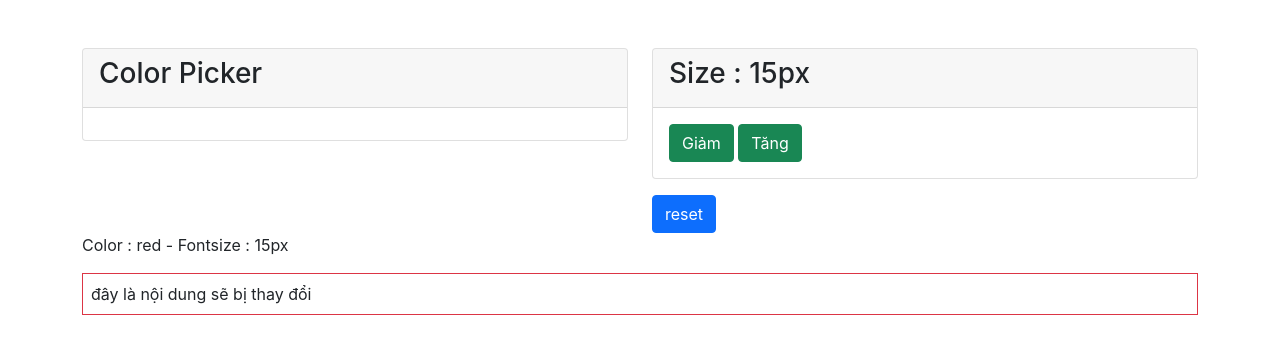
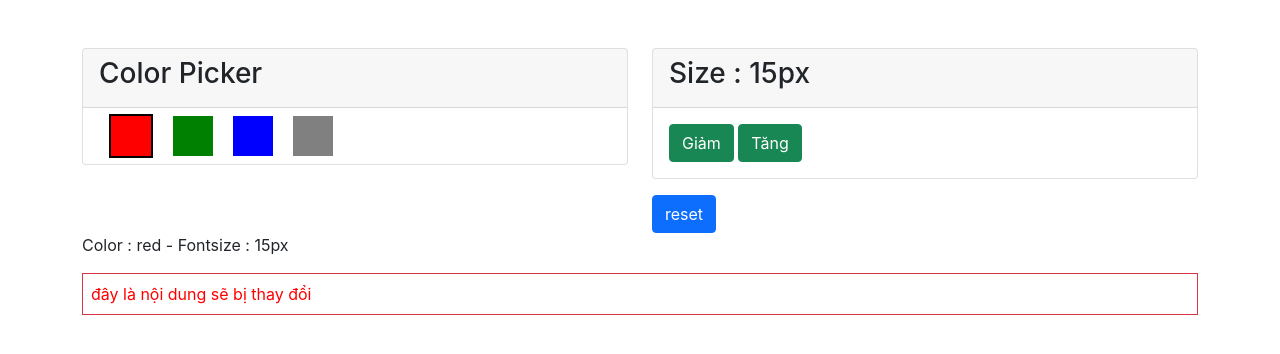
Before and after one commit to Huunhat22/settingtext, a React (Create React App) app: page / in a window 1280 px wide. Shown: the top 354 px of the page. Built offline with nearby package versions, Linux system fonts and the light colour scheme.

Commit message:
thêm xử lý sự kiện cho color picker

```diff
--- a/src/App.js
+++ b/src/App.js
@@ -1,37 +1,38 @@
 import { Component } from 'react';
 import './App.css';
+import Reset from './components/Reset';
+import Colorpicker from './components/Colorpicker';
+import Result from './components/Result';
+import Sizesetting from './components/Sizesetting';
 
 class App extends Component {
+
+  //Tạo State để truyền vào component
+  constructor(props){
+    super(props);
+    this.state = {
+      color : 'red',
+      fontsize : 15
+    };
+  }
+
+  onSetColor = (param) =>{
+    // console.log(param);
+    this.setState({
+      color : param
+    });
+  }
+
   render(){
     return (
       <div className='container'>
           <div className='row mt-5'>
+            <Colorpicker colorRecive = {this.state.color} onReciveColor = {this.onSetColor}></Colorpicker>
             <div className="col-xs-6 col-sm-6 col-md-6 col-lg-6">
-              <div className="card mb-3">
-                <div className="card-header">
-                  <h3>Color Picker</h3>
-                </div>
-                <div className="card-body">
-
-                </div>
-              </div>
+              <Sizesetting></Sizesetting>
+              <Reset></Reset>
             </div>
-            <div className="col-xs-6 col-sm-6 col-md-6 col-lg-6">
-              <div className="card mb-3">
-                <div className="card-header">
-                  <h3>Size : 15px</h3>
-                </div>
-                <div className="card-body">
-                  <button type="button" className="btn btn-success" >Giảm</button>&nbsp;
-                  <button type="button" className="btn btn-success" >Tăng</button>
-                </div>
-              </div>
-              <button type="button" className="btn btn-primary" >reset</button>
-            </div>
-            <div className="col-xs-12 col-sm-12 col-md-12 col-lg-12">
-              <p>Color : red - Fontsize : 15px</p>
-              <p className="border border-danger p-2">đây là nội dung sẽ bị thay đổi</p>
-            </div>
+            <Result colorRecive = {this.state.color}></Result>
           </div>
         </div>
     );
--- a/src/components/Colorpicker.js
+++ b/src/components/Colorpicker.js
@@ -1,7 +1,40 @@
 import React, {Component} from 'react';
 
 class Colorpicker extends Component{
+
+    //Tạo State
+    constructor(props){
+        super(props);
+        this.state = {
+            Colors : ['red','green','blue','gray'],
+        };
+    }
+
+    // hàm set color
+    showColor(color){
+        // console.log(this.props.color);
+        return{
+            background : color
+        };
+    }
+
+    setActiveColor = (color) => {
+        // console.log(color);
+        this.props.onReciveColor(color);
+    }
+
     render(){
+        //get các colors trong state, và gọi hàm showColor
+        var elmcolors = this.state.Colors.map((color,index) =>{
+            return  <span
+                        key={index}
+                        style={this.showColor(color)}
+                        className = {this.props.colorRecive === color ? 'active' : ''}
+                        onClick ={ ()=> this.setActiveColor(color) }
+                    >
+                    </span>
+        });
+
         return(
             <div className="col-xs-6 col-sm-6 col-md-6 col-lg-6">
                 <div className="card mb-3">
@@ -9,7 +42,7 @@ class Colorpicker extends Component{
                     <h3>Color Picker</h3>
                     </div>
                     <div className="card-body">
-                        <span></span>
+                        {elmcolors}
                     </div>
                 </div>
             </div>
--- a/src/components/Result.js
+++ b/src/components/Result.js
@@ -1,11 +1,18 @@
 import React ,{Component} from 'react';
 
 class Result extends Component{
+    setStyle = ()=>{
+        return{
+            color : this.props.colorRecive,
+            borderColor : this.props.colorRecive
+        };
+    }
+
     render(){
         return(
             <div className="col-xs-12 col-sm-12 col-md-12 col-lg-12">
               <p>Color : red - Fontsize : 15px</p>
-              <p className="border border-danger p-2">đây là nội dung sẽ bị thay đổi</p>
+              <p className="border border-danger p-2" style = {this.setStyle()}>đây là nội dung sẽ bị thay đổi</p>
             </div>
         );
     }
```
